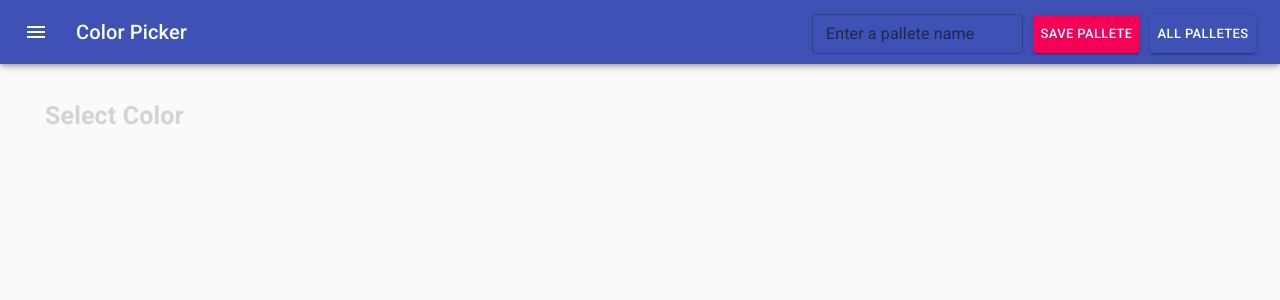
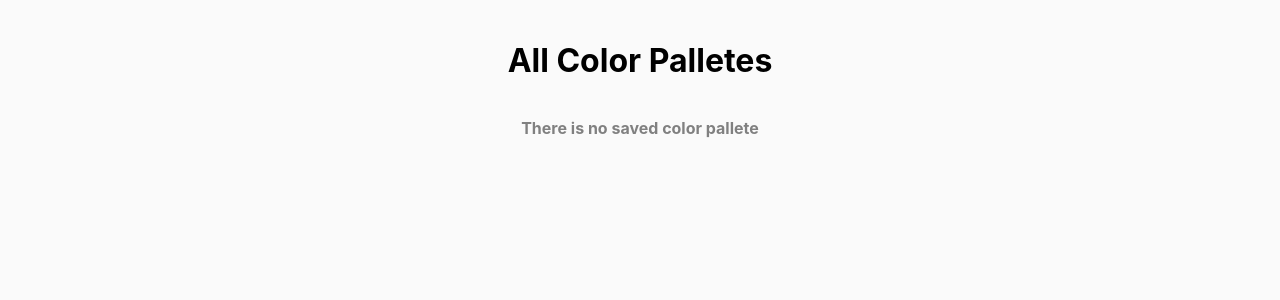
Before and after one commit to vusales/ColorPicker, a React (Create React App) app: page /allPallets in a window 1280 px wide. Shown: the top 300 px of the page. Built offline with nearby package versions, Linux system fonts and the light colour scheme.

Commit message:
another changes

```diff
--- a/package.json
+++ b/package.json
@@ -19,7 +19,7 @@
     "react-color": "^2.19.3",
     "react-dom": "^17.0.2",
     "react-icons": "^4.3.1",
-    "react-router-dom": "^5.2.1",
+    "react-router-dom": "^5.3.0",
     "react-scripts": "4.0.3",
     "web-vitals": "^1.1.2"
   },
--- a/src/App.js
+++ b/src/App.js
@@ -16,6 +16,7 @@ import ChevronRightIcon from '@material-ui/icons/ChevronRight';
 // import ColorPicker from "./components/ColorPicker";   classbased component same with CP.js
 import CP from "./components/CP";
 import Alert from '@mui/material/Alert';
+import {Link} from "react-router-dom" ;
 
 
 const drawerWidth = 340;
@@ -96,12 +97,9 @@ const useStyles = makeStyles((theme) => ({
     const[pallets , setPallets]= React.useState([]);
 
     React.useEffect(()=>{
-
       window.localStorage.setItem("colors" , JSON.stringify(colors));
       window.localStorage.setItem("cubnames" , JSON.stringify(cubnames));
-      window.localStorage.setItem("pallets" , JSON.stringify(pallets));
-
-
+      window.localStorage.setItem("pallets", JSON.stringify(pallets));
     }, [colors], [pallets]);
 
     const handleDrawerOpen = () => {
@@ -245,13 +243,13 @@ const useStyles = makeStyles((theme) => ({
               style={{marginLeft:10,padding:7.5}}
             >Save Pallete</Button>
 
-            <Button
+            <Link to="/allPallets"> <Button
               // onClick={savePalleteButtonClick}
               variant = "contained"
               color = "primary"
               size= "small"
               style={{marginLeft:10,padding:7.5}}
-            >All Palletes</Button>
+            >All Palletes</Button></Link>
           </div>
         </Toolbar>
       </AppBar>
--- a/src/components/Allpallets.js
+++ b/src/components/Allpallets.js
@@ -6,7 +6,7 @@ const useStyles = makeStyles({
         width:"100%" ,
         display:"flex",
         alignItems:"center",
-        justifyContent:"space-around",
+        justifyContent:"flex-start",
 
     } ,
     outerContainer:{
@@ -14,15 +14,21 @@ const useStyles = makeStyles({
         padding:10 ,
         textAlign:"center" ,
         verticalAlign:"middle",
-        "min-height":180,
+        "min-height":195,
+        display:"flex" ,
+        alignItems:"center",
+        justifyContent:"space-between" ,
+        flexDirection:"column" ,
+        marginRight:"3%",
     },
     smallContainer: {
         width:140,
         display:"flex" ,
         flexWrap:"wrap" ,
-        "min-height":85,
+        height:100,
         border:"1px solid #180773",
         padding:5,
+        "overflow-y":"scroll" ,
 
     },
     btnContainer:{
@@ -53,9 +59,9 @@ export default function Allpallets (props) {
     const styles = useStyles(props);
     const [allPallets , setAllPallets] = React.useState(JSON.parse(window.localStorage.getItem("pallets")) || []);
 
-    // React.useEffect(()=>{
-    //     window.localStorage.setItem("pallets" , JSON.stringify(allPallets));
-    // } , [allPallets]);
+    React.useEffect(()=>{
+        window.localStorage.setItem("pallets" , JSON.stringify(allPallets));
+    } , [allPallets]);
 
     const deletePallete = (e)=>{
         console.log("works");
--- a/src/index.js
+++ b/src/index.js
@@ -3,6 +3,8 @@ import ReactDOM from 'react-dom';
 import './index.css';
 import App from "./App";
 import Allpallets from "./components/Allpallets";
+import {BrowserRouter , Route, Switch } from "react-router-dom" ;
+
 
 
 // allpalletsde silende refresh olmamis silinmir.ona bir bax ,
@@ -14,8 +16,16 @@ import Allpallets from "./components/Allpallets";
 
 ReactDOM.render(
   <React.StrictMode>
-    <App/>
+    <BrowserRouter>
+      <Switch>
+        <Route exact path="/" component={App} />
+        <Route exact path="/allPallets" component={Allpallets} />
+      </Switch>
+    </BrowserRouter>
+
+    {/* <App/>  */}
     {/* <Allpallets/> */}
+
   </React.StrictMode>,
   document.getElementById('root')
 );
```
Also changed, not shown: 1 other file (tests, documents, lock files or other folders).
